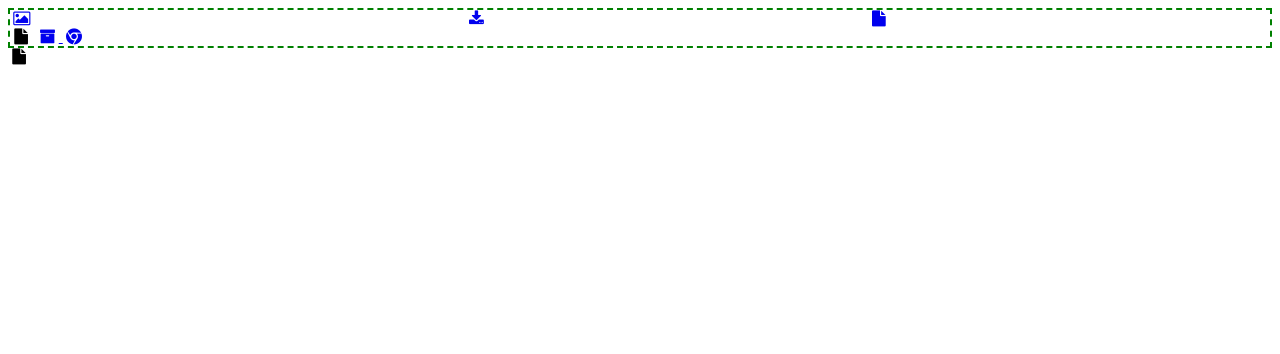
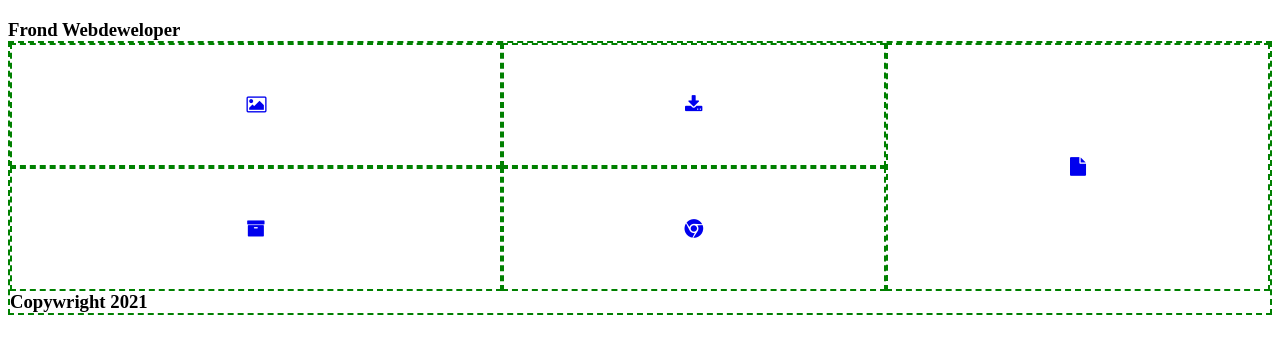
Before and after one commit to DamianSz88/DamianSZ88.github.io, a plain HTML site: page Lekcja 5/index.html in a window 1280 px wide. Drawn offline with Linux system fonts and the light colour scheme.

Commit message:
ćwiczenie 5

```diff
--- a/Lekcja 5/index.html
+++ b/Lekcja 5/index.html
@@ -14,6 +14,8 @@
 
 
 <body>
+    <h3>
+        Frond Webdeweloper
 
 
 <div class="grid">
@@ -25,7 +27,7 @@
 
     </a>
     <a href="#">
-        <i class="icon-doc-inv">
+        <i class="icon-doc-inv"></i>
     </a>
     <a href="#">
         <i class="icon-box "></i>
@@ -33,6 +35,7 @@
     <a href="#">
         <i class="icon-chrome "></i>
     </a>
+    Copywright 2021
 </div>
 </body>
 </html>
--- a/Lekcja 5/style.css
+++ b/Lekcja 5/style.css
@@ -8,3 +8,12 @@ a:nth-child(2){grid-area: b;}
 a:nth-child(3){grid-area: c;}
 a:nth-child(4){grid-area: d;}
 a:nth-child(5){grid-area: e;}
+a{
+    display:flex;
+    justify-content:center ;
+    align-items: center;
+    padding:10%;
+    border: 2px dashed green;
+
+
+}
```
